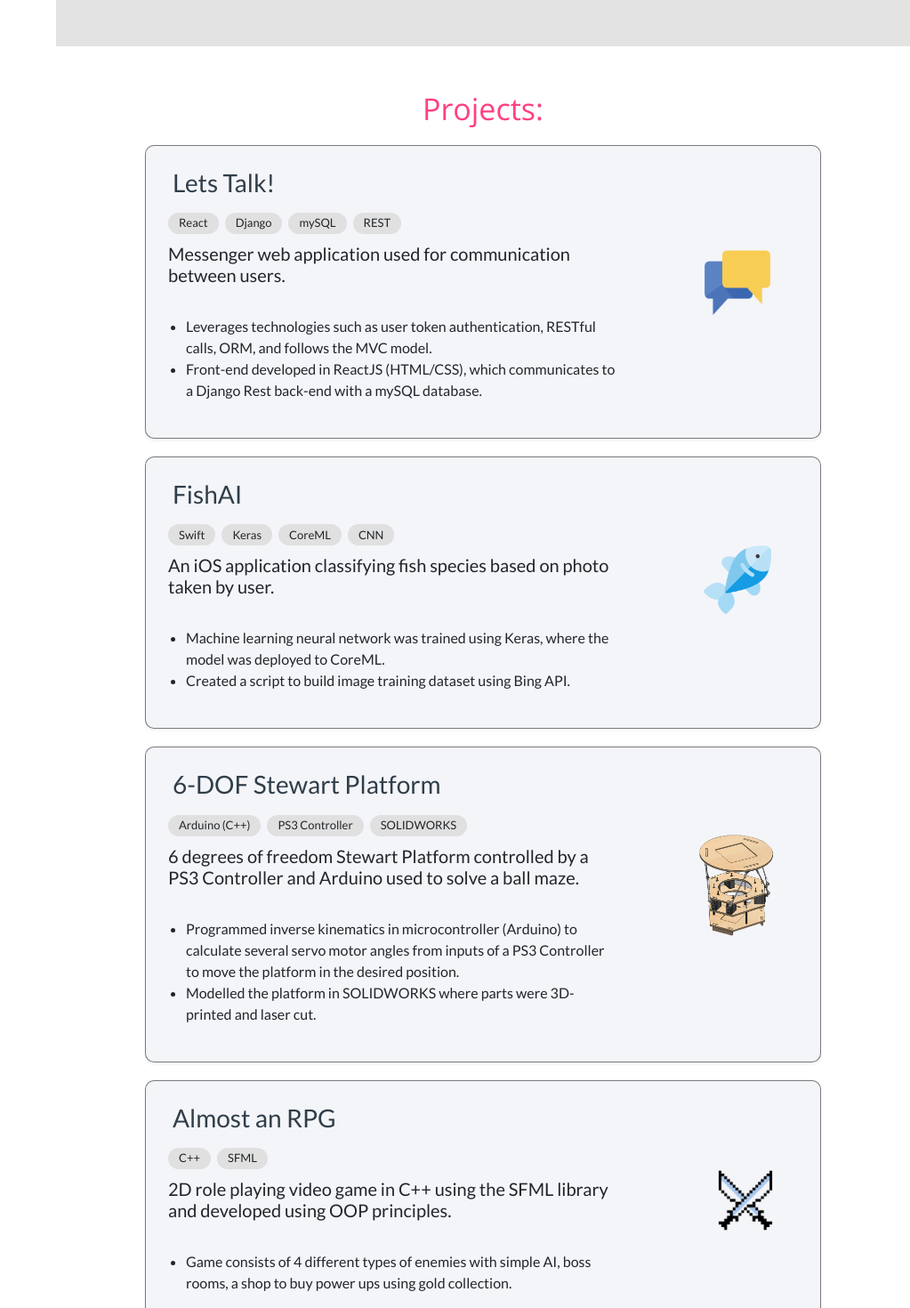
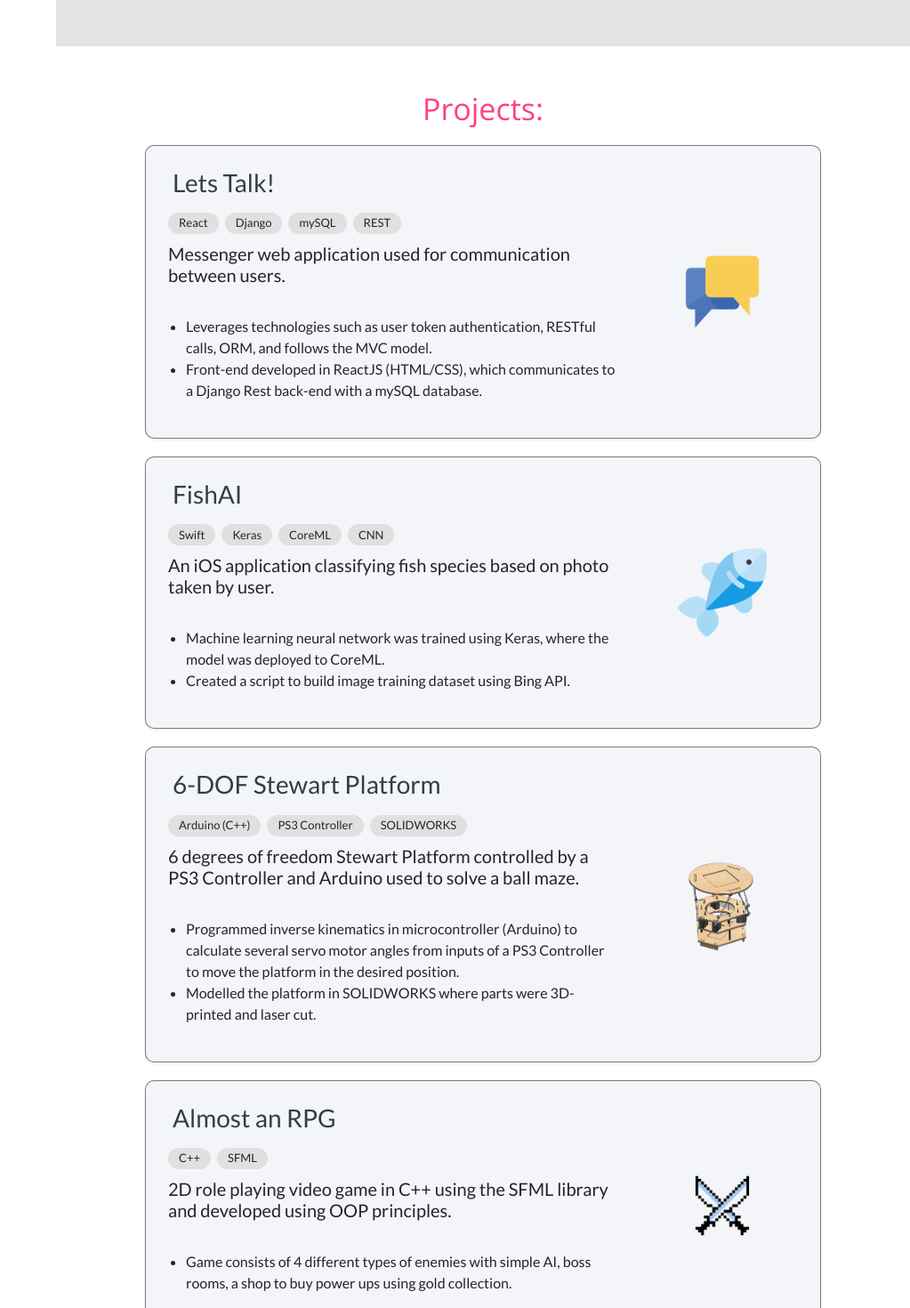
Before and after one commit to ah-lai/ah-lai.github.io, a React (Create React App) app: page / in a window 1280 px wide. Shown: the part 1330-2800 px from the top of the page at 89% size, without its empty margins (257-1280 px from the left). Built offline with nearby package versions, Linux system fonts and the light colour scheme.

Commit message:
added profile and fix icon

```diff
--- a/src/components/intro/styles.module.css
+++ b/src/components/intro/styles.module.css
@@ -5,7 +5,7 @@
 
 .background{
     height: 100vh;
-    width: 100%;
+    width: 101%;
     display: table;
     background: linear-gradient( rgba(0, 0, 0, 0.5), rgba(0, 0, 0, 0.5) ), url(./pics/intro.jpg) top center fixed;
     background-size: cover;
--- a/src/components/projects/index.js
+++ b/src/components/projects/index.js
@@ -13,6 +13,9 @@ class Projects extends React.Component {
                 <div>
                     <div className={styles.wrapper}>
                         <div className={styles.project}>
+                            <div id="MessengerDiv" className={styles.image}>
+                                <img className={styles.transform} src={chatIcon} width="100px"/>
+                            </div>
                             <h3><a className={styles.projectText} href="https://github.com/ah-lai/Web-App-Messenger"  target="_blank"> Lets Talk! </a></h3>
                             <div class="skillContainer">
                                 <div class="skill"><span class="skillText"> React </span></div>
@@ -30,9 +33,6 @@ class Projects extends React.Component {
                                     <li>Front-end developed in ReactJS (HTML/CSS), which communicates to a Django Rest back-end with a mySQL database.</li>
                                 </ul>
                             </div>
-                        </div>
-                        <div id="MessengerDiv" className={styles.image}>
-                            <img className={styles.transform} src={chatIcon} width="20%"/>
                         </div>
                     </div>
                     <div className={styles.wrapper}>
@@ -56,7 +56,7 @@ class Projects extends React.Component {
                             </div>
                         </div>
                         <div id="FishAiDiv" className={styles.image}>
-                            <img src={fishAiIcon} width="15%"/>
+                            <img src={fishAiIcon} width="100px"/>
                         </div>
                     </div>
                     <div className={styles.wrapper}>
@@ -79,7 +79,7 @@ class Projects extends React.Component {
                             </div>
                         </div>
                         <div id="stewardplatform" className={styles.image}>
-                            <img src={stewartplatform} width="25%"/>
+                            <img src={stewartplatform} width="100px"/>
                         </div>
                     </div>
                     <div className={styles.wrapper}>
@@ -100,7 +100,7 @@ class Projects extends React.Component {
                             </div>
                         </div>
                         <div id="RpgDiv" className={styles.image}>
-                            <img src={almostRpgIcon} width="20%"/>
+                            <img src={almostRpgIcon} width="100px"/>
                         </div>
                     </div>
                 </div>
--- a/src/components/projects/styles.module.css
+++ b/src/components/projects/styles.module.css
@@ -65,31 +65,11 @@
 
 .image {
     position: absolute;
-    top: 0;
-    right: 0;
-    height: 20px;
-    padding: 10px 10px;
+    right: 8% !important;
+    top: 50%;
+    transform: translate(0,-50%);
 }
 
-div[id="MessengerDiv"]{
-    top: 105px;
-    right: -141px;
-}
-
-div[id="FishAiDiv"]{
-    top: 90px;
-    right: -172px;
-}
-
-div[id="stewardplatform"]{
-    top: 75px;
-    right: -145px;
-}
-
-div[id="RpgDiv"]{
-    top: 75px;
-    right: -175px;
-}
 
 @media only screen and (min-width: 600px) {
     .collumn {
--- a/src/components/sidebar/index.js
+++ b/src/components/sidebar/index.js
@@ -2,7 +2,7 @@ import React from 'react';
 import styles from './styles.module.css';
 import SocialMedia from '../socialmedia'
 import { Link, animateScroll as scroll } from 'react-scroll'
-import profilepic from './pics/tmp.png'
+import profilepic from './pics/profile.png'
 
 class Sidebar extends React.Component{
     render () {
--- a/src/components/sidebar/styles.module.css
+++ b/src/components/sidebar/styles.module.css
@@ -12,7 +12,7 @@
 }
 
 .profilepic{
-    margin-bottom: 30px;
+    margin-bottom: 15px;
 }
 
 .name{
--- a/src/index.css
+++ b/src/index.css
@@ -1,5 +1,5 @@
-@import url('http://fonts.googleapis.com/css?family=Lato:400');
-@import url('http://fonts.googleapis.com/css?family=Open+Sans:400');
+@import url('https://fonts.googleapis.com/css?family=Lato:400');
+@import url('https://fonts.googleapis.com/css?family=Open+Sans:400');
 
 * {
   margin: 0 auto;
```
Also changed, not shown: src/components/sidebar/pics/profile.png (added), src/components/sidebar/pics/tmp.png (deleted).
